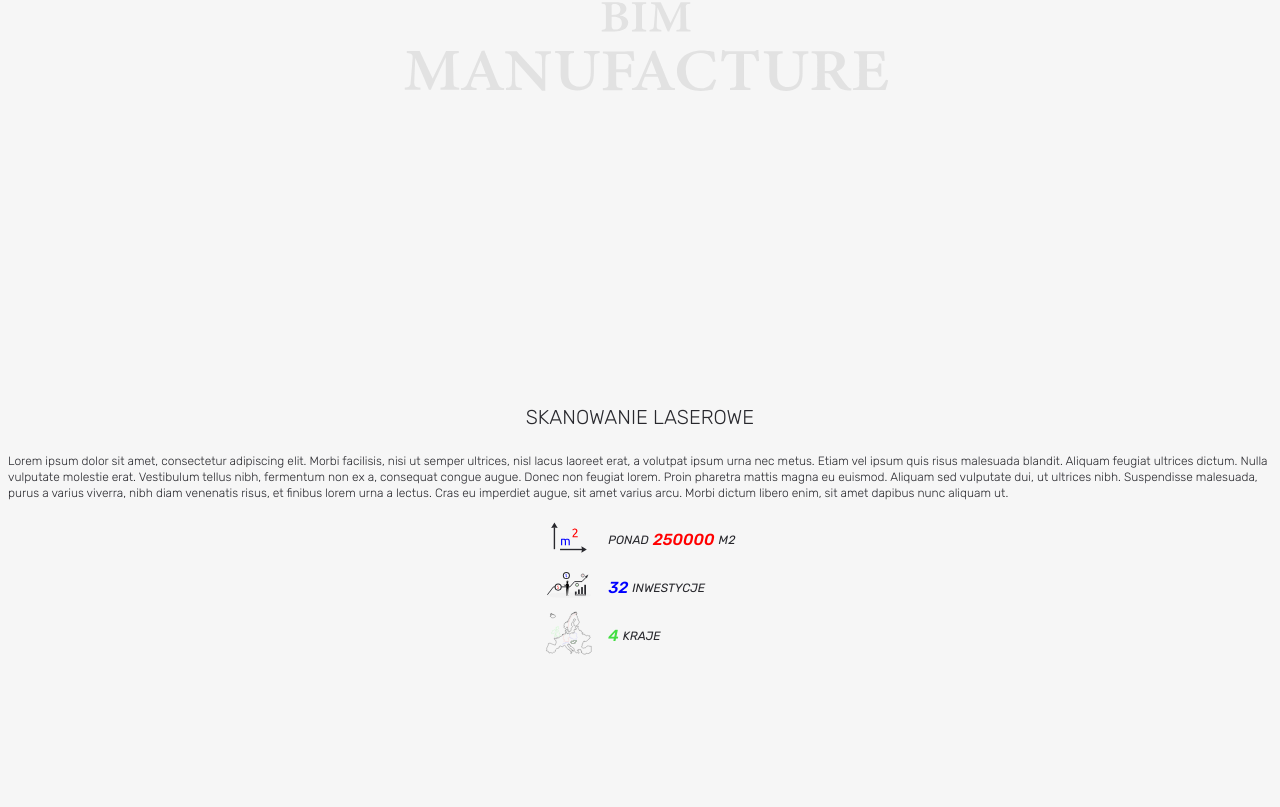
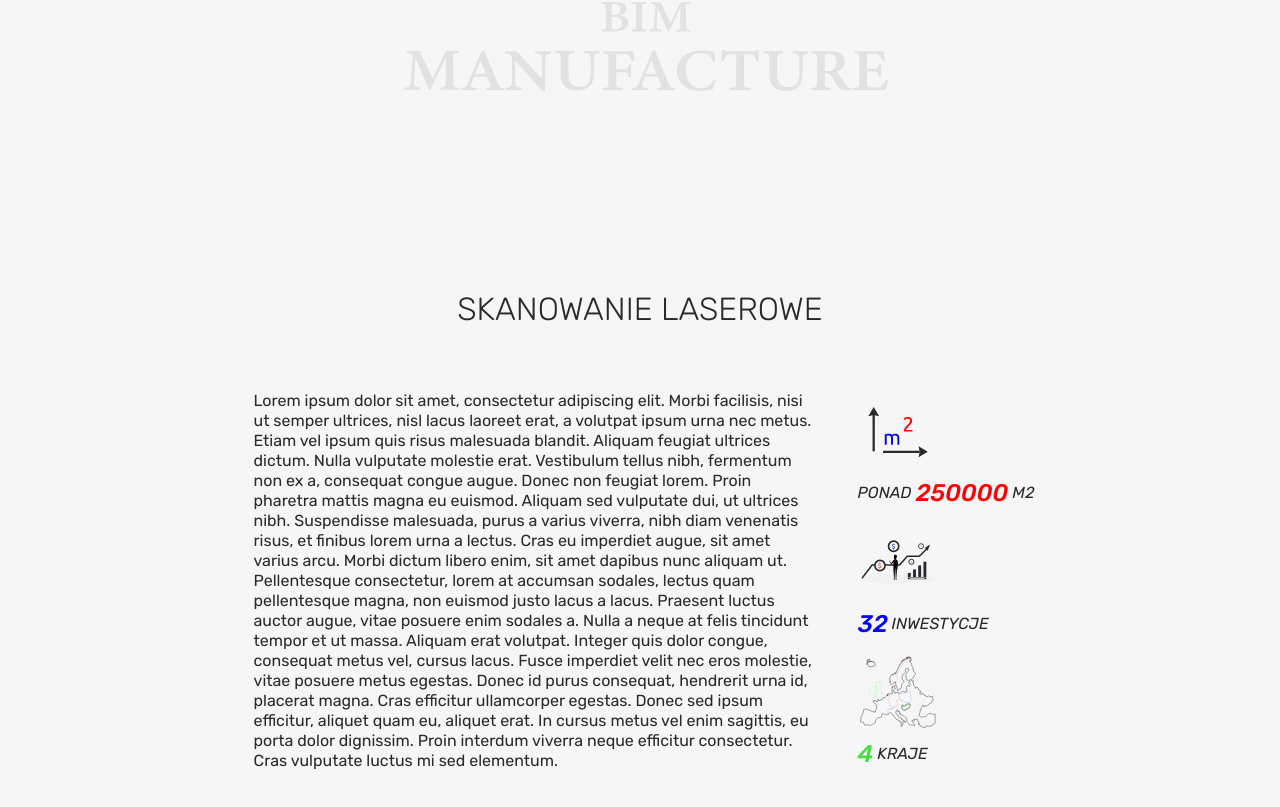
Before and after one commit to mattyl006/bimmanufacture, a website built with webpack: page src/pages/index.html in a window 1280 px wide. Shown: the part 1469-2276 px from the top of the page. Built offline with nearby package versions, Linux system fonts and the light colour scheme.

Commit message:
scanning module complete for all resolutions

```diff
--- a/src/pages/index.html
+++ b/src/pages/index.html
@@ -105,17 +105,28 @@
       <h2 class="scanning__header">
         SKANOWANIE LASEROWE
       </h2>
+      <div class="scanning__container">
         <p class="scanning__paragraph">
-        Lorem ipsum dolor sit amet, consectetur adipiscing elit. Morbi facilisis, nisi ut semper ultrices, nisl lacus
-        laoreet erat, a volutpat ipsum urna nec metus. Etiam vel ipsum quis risus malesuada blandit. Aliquam feugiat
-        ultrices dictum. Nulla vulputate molestie erat. Vestibulum tellus nibh, fermentum non ex a,
+          Lorem ipsum dolor sit amet, consectetur adipiscing elit. Morbi facilisis, nisi ut semper ultrices,
+          nisl lacus laoreet erat, a volutpat ipsum urna nec metus. Etiam vel ipsum quis risus malesuada blandit.
+          Aliquam feugiat ultrices dictum. Nulla vulputate molestie erat. Vestibulum tellus nibh, fermentum non ex a,
           consequat congue augue. Donec non feugiat lorem. Proin pharetra mattis magna eu euismod.
-        Aliquam sed vulputate dui, ut ultrices nibh. Suspendisse malesuada, purus a varius viverra, nibh diam venenatis
-        risus, et finibus lorem urna a lectus. Cras eu imperdiet augue, sit amet varius arcu. Morbi dictum libero enim,
-        sit amet dapibus nunc aliquam ut.
+          Aliquam sed vulputate dui, ut ultrices nibh. Suspendisse malesuada, purus a varius viverra,
+          nibh diam venenatis risus, et finibus lorem urna a lectus. Cras eu imperdiet augue, sit amet varius arcu.
+          Morbi dictum libero enim, sit amet dapibus nunc aliquam ut. Pellentesque consectetur,
+          lorem at accumsan sodales, lectus quam pellentesque magna, non euismod justo lacus a lacus.
+          Praesent luctus auctor augue, vitae posuere enim sodales a.
+          Nulla a neque at felis tincidunt tempor et ut massa.
+          Aliquam erat volutpat. Integer quis dolor congue, consequat metus vel, cursus lacus.
+          Fusce imperdiet velit nec eros molestie, vitae posuere metus egestas. Donec id purus consequat,
+          hendrerit urna id, placerat magna. Cras efficitur ullamcorper egestas. Donec sed ipsum efficitur,
+          aliquet quam eu, aliquet erat. In cursus metus vel enim sagittis, eu porta dolor dignissim.
+          Proin interdum viverra neque efficitur consectetur. Cras vulputate luctus mi sed elementum.
         </p>
         <div class="scanning__grid">
+          <div class="scanning__icon-container">
             <img class="scanning__icon" src="../assets/icons/metres_icon.svg" alt="Ikona metrów kwadratowych.">
+          </div>
           <p class="scanning__counter">
             PONAD
               <span class="scanning__number scanning__number--red">
@@ -123,14 +134,18 @@
               </span>
             M2
           </p>
+          <div class="scanning__icon-container">
             <img class="scanning__icon" src="../assets/icons/investition-icon.svg" alt="Ikona przedstawiająca inwestującego człowieka.">
+          </div>
           <p class="scanning__counter">
             <span class="scanning__number scanning__number--blue">
               32
             </span>
             INWESTYCJE
           </p>
+          <div class="scanning__icon-container">
             <img class="scanning__icon" src="../assets/icons/countries-icon.svg" alt="Ikona konturów europy.">
+          </div>
           <p class="scanning__counter">
             <span class="scanning__number scanning__number--green">
               4
@@ -138,6 +153,7 @@
             KRAJE
           </p>
         </div>
+      </div>
     </section>
     <!--.-->
   </main>
--- a/src/scss/navigation.scss
+++ b/src/scss/navigation.scss
@@ -14,6 +14,7 @@
   background-color: $lightColorTransparent;
   border-radius: 6px;
   z-index: 2;
+  backdrop-filter: blur(6px);
   transition: background-color ease-in 0.4s;
 
   position: fixed;
--- a/src/scss/scanning.scss
+++ b/src/scss/scanning.scss
@@ -12,23 +12,81 @@
   &__header {
     @include h2_mobile;
     margin: 0 0 24px 0;
+
+    @media (min-width: 768px) {
+      @include h2;
+      margin: 0 0 64px 0;
+    }
+  }
+
+  &__container {
+    @media (min-width: 1024px) {
+      display: flex;
+    }
   }
 
   &__paragraph {
     @include normal_mobile;
     margin: 0 0 12px 0;
     padding: 0 8px;
+    max-width: 480px;
+
+    @media (min-width: 768px) {
+      @include normal;
+      margin: 0 0 48px 0;
+      max-width: 580px;
+    }
+    @media (min-width: 1024px) {
+      margin: 0 32px 0 0;
+    }
   }
 
   &__grid {
     display: grid;
     grid-template-columns: 1fr 2fr;
     grid-template-rows: 1fr 1fr 1fr;
+    grid-column-gap: 24px;
+
+    @media (min-width: 768px) {
+      grid-template-columns: 200px 144px 100px;
+      grid-template-rows: 1fr 1fr;
+      grid-column-gap: 0;
+      margin-left: 48px;
+    }
+
+    @media (min-width: 1024px) {
+      grid-template-columns: 1fr;
+      grid-template-rows: 80px 1fr 80px 1fr 80px 1fr;
+      grid-row-gap: 12px;
+      margin-left: 0;
+    }
   }
 
   &__icon {
     width: 48px;
     height: 48px;
+
+    &-container {
+      display: flex;
+      justify-content: flex-end;
+      @media (min-width: 768px) {
+        display: block;
+        margin-left: 24px;
+      }
+      @media (min-width: 1024px) {
+        margin-left: 0;
+      }
+    }
+
+    @media (min-width: 768px) {
+      width: 64px;
+      height: 64px;
+    }
+
+    @media (min-width: 1024px) {
+      width: 80px;
+      height: 80px;
+    }
   }
 
   &__counter {
@@ -37,6 +95,19 @@
     padding-top: 6px;
     display: flex;
     align-items: center;
+
+    @media (min-width: 768px) {
+      justify-content: center;
+      @include counter_text;
+      order: -2;
+      padding-top: 0;
+    }
+
+    @media (min-width: 1024px) {
+      order: 0;
+      justify-content: flex-start;
+      align-items: flex-start;
+    }
   }
 
   &__number {
@@ -56,5 +127,9 @@
       color: $green;
       padding-right: 4px;
     }
+
+    @media (min-width: 768px) {
+      @include counter_number;
+    }
   }
 }
```
Also changed, not shown: src/scss/main.css, 1 other file. Lines whose indentation alone changed are shown as unchanged.
